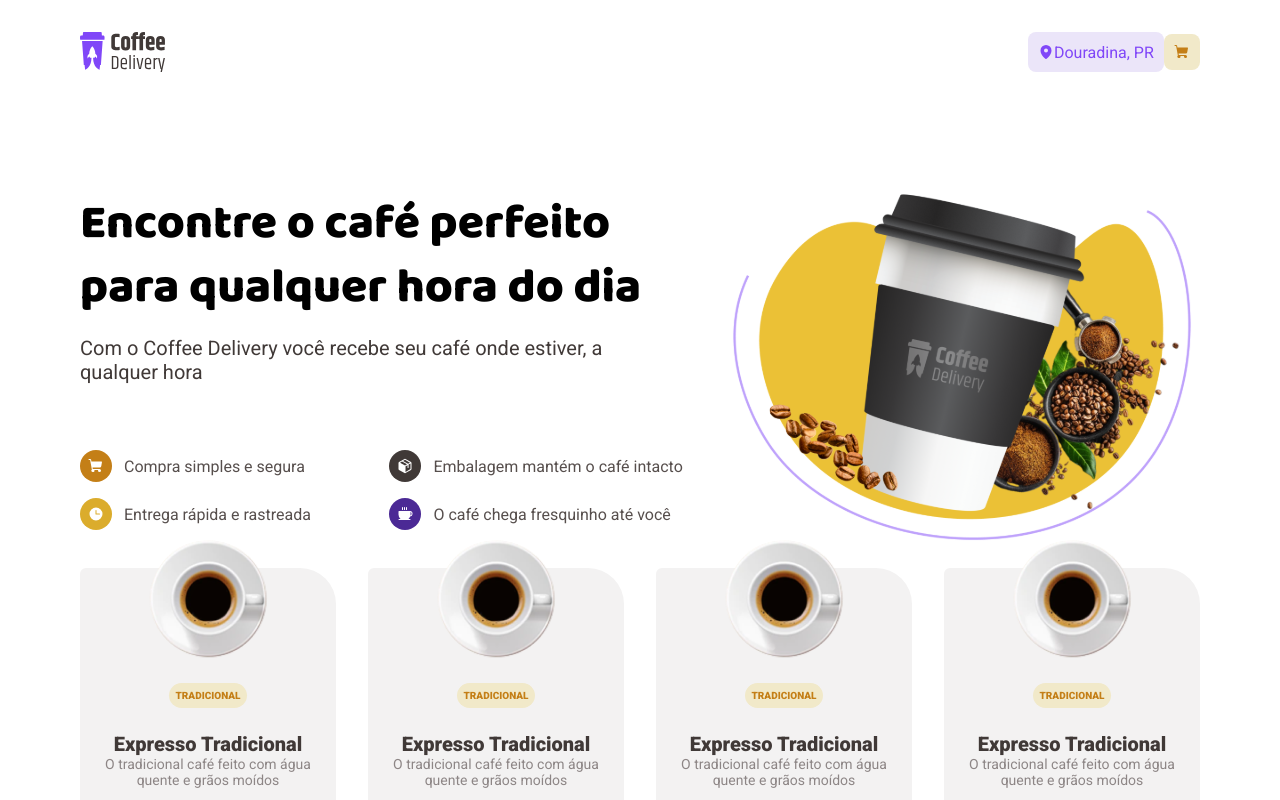
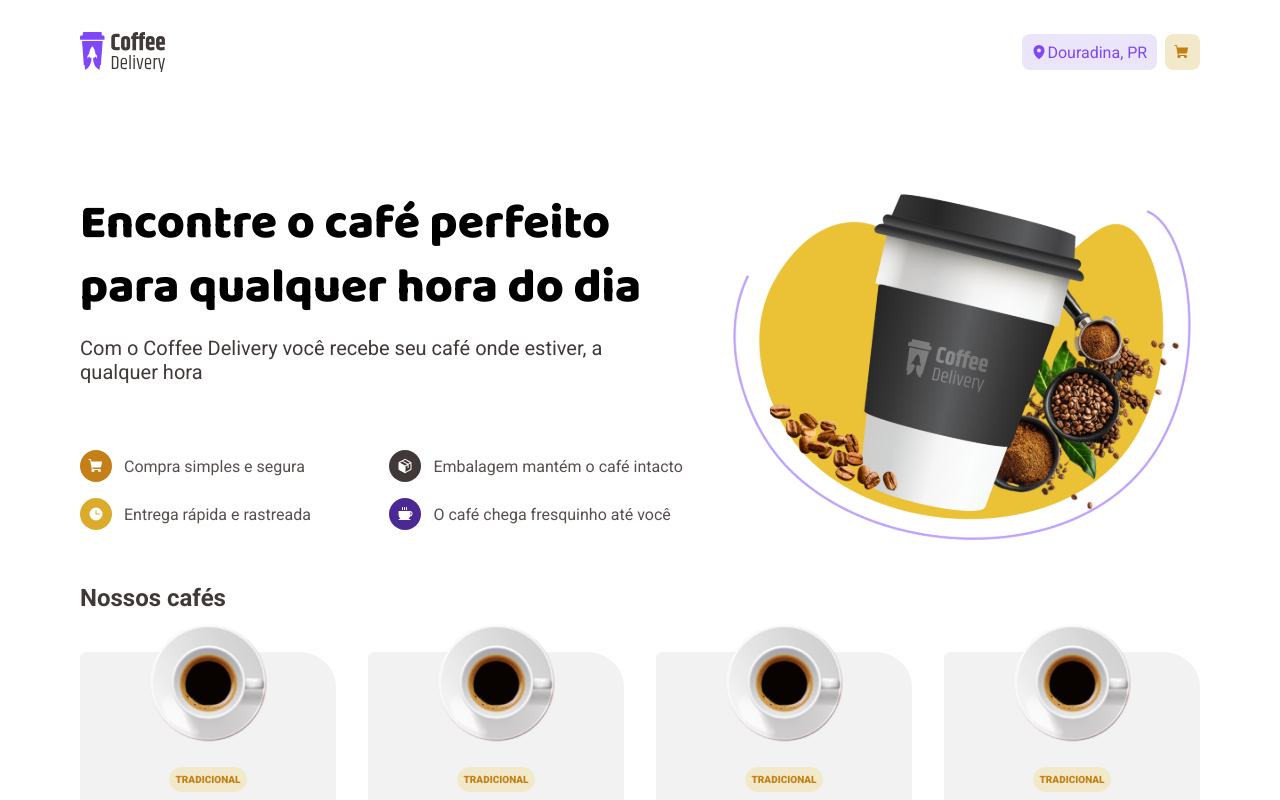
Before and after one commit to GiovanniBussola/coffee-delivery, a React (Vite) app: page / in a window 1280 px wide. Shown: the top 800 px of the page. Built offline with nearby package versions, Linux system fonts and the light colour scheme.

Commit message:
feat: add subtitle

```diff
--- a/src/pages/Home/index.tsx
+++ b/src/pages/Home/index.tsx
@@ -84,6 +84,7 @@ export function Home() {
 
           <img src={banner} alt="banner" width={476} height={400}></img>
         </main>
+        <h2>Nossos cafés</h2>
         <CoffeeCardsGroup>
           {products.map((value) => {
             return (
--- a/src/pages/Home/styles.ts
+++ b/src/pages/Home/styles.ts
@@ -19,6 +19,7 @@ export const HomeContainer = styled.div`
       display: flex;
       align-items: center;
       justify-content: center;
+      gap: 0.5rem;
     }
   }
 
@@ -67,6 +68,12 @@ export const HomeContainer = styled.div`
 
 export const Container = styled.div`
   width: 1120px;
+
+  h2 {
+    color: ${(props) => props.theme['gray-400']};
+    margin-bottom: 2.5rem;
+    margin-top: 1rem;
+  }
 `
 
 interface IconBorderProps {
@@ -93,8 +100,8 @@ export const ButtonWithIcon = styled.button<ButtonWithIconProps>`
   cursor: pointer;
   border: 0;
   border-radius: 8px;
-  max-height: 50px;
-  padding: 0.63rem;
+  padding: 0.6rem;
+  height: 2.2rem;
 
   display: flex;
   align-items: center;
```
